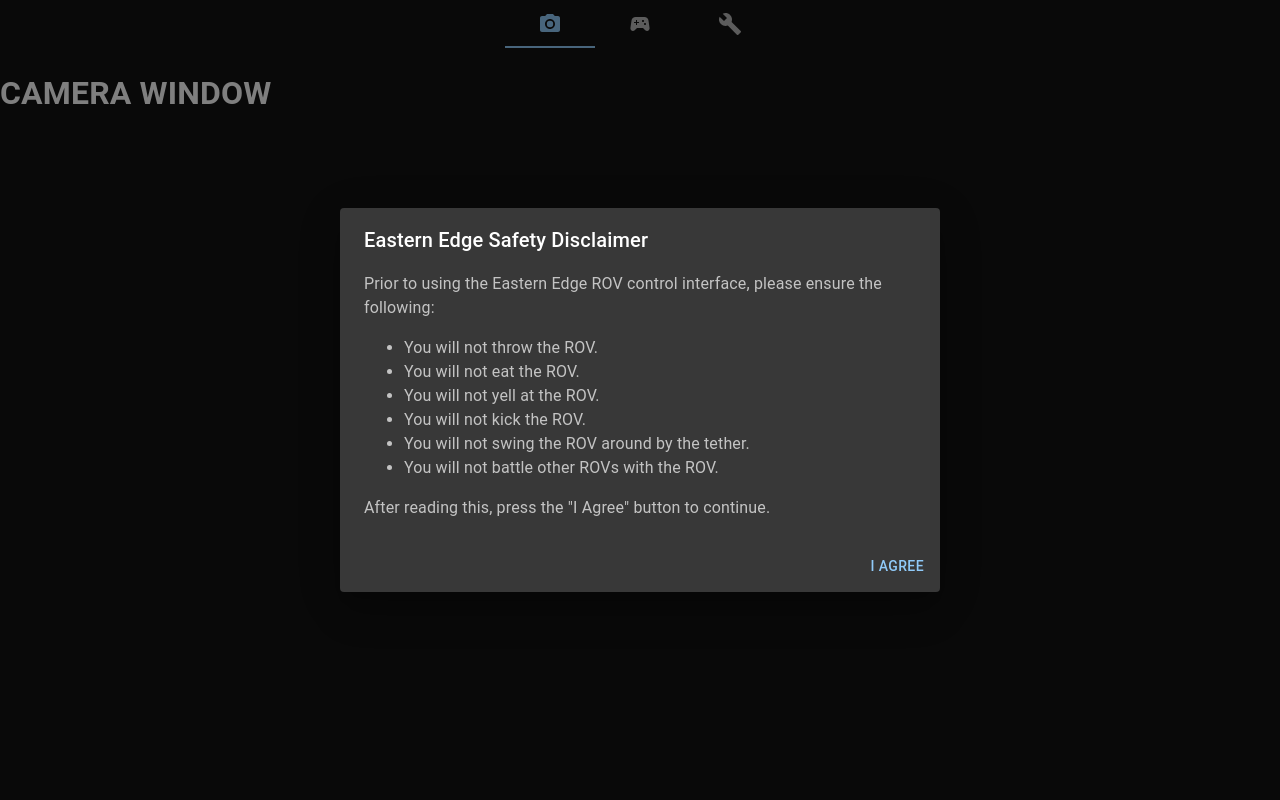
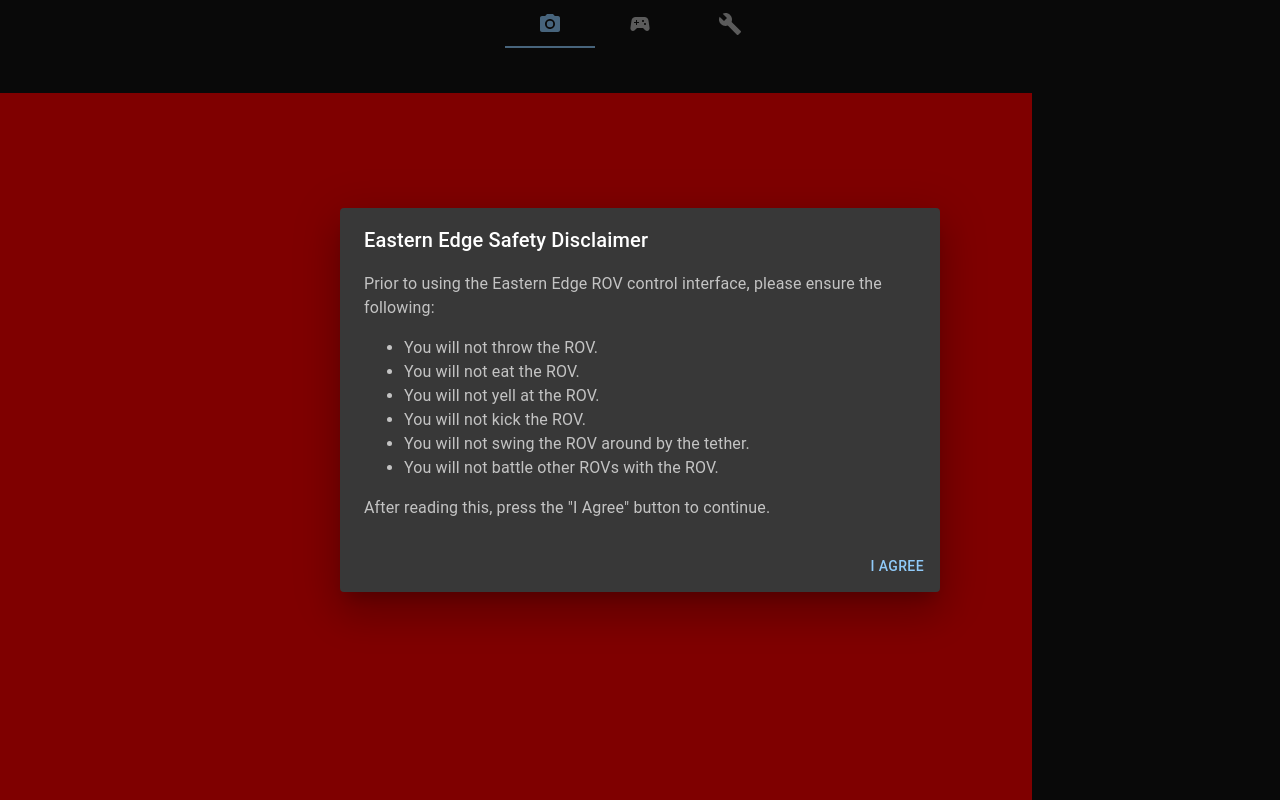
Before and after one commit to EasternEdgeRobotics/Software_2024, a React (Create React App) app in the folder GUI/: page / in a window 1280 px wide. Shown: the top 800 px of the page. Built offline with nearby package versions, Linux system fonts and the light colour scheme.

Commit message:
Added demo camera preview

```diff
--- a/GUI/public/index.html
+++ b/GUI/public/index.html
@@ -2,42 +2,17 @@
 <html lang="en">
   <head>
     <meta charset="utf-8" />
-    <link rel="icon" href="%PUBLIC_URL%/favicon.ico" />
     <meta name="viewport" content="width=device-width, initial-scale=1" />
     <meta name="theme-color" content="#000000" />
-    <meta
-      name="description"
-      content="Web site created using create-react-app"
-    />
-    <link rel="apple-touch-icon" href="%PUBLIC_URL%/logo192.png" />
-    <!--
-      manifest.json provides metadata used when your web app is installed on a
-      user's mobile device or desktop. See https://developers.google.com/web/fundamentals/web-app-manifest/
-    -->
-    <link rel="manifest" href="%PUBLIC_URL%/manifest.json" />
-    <!--
-      Notice the use of %PUBLIC_URL% in the tags above.
-      It will be replaced with the URL of the `public` folder during the build.
-      Only files inside the `public` folder can be referenced from the HTML.
-
-      Unlike "/favicon.ico" or "favicon.ico", "%PUBLIC_URL%/favicon.ico" will
-      work correctly both with client-side routing and a non-root public URL.
-      Learn how to configure a non-root public URL by running `npm run build`.
-    -->
+    <style>
+      html {
+        overflow-x: hidden
+      }
+    </style>
     <title>Eastern Edge ROV Control Interface</title>
   </head>
   <body>
     <noscript>You need to enable JavaScript to run this app.</noscript>
     <div id="root"></div>
-    <!--
-      This HTML file is a template.
-      If you open it directly in the browser, you will see an empty page.
-
-      You can add webfonts, meta tags, or analytics to this file.
-      The build step will place the bundled scripts into the <body> tag.
-
-      To begin the development, run `npm start` or `yarn start`.
-      To create a production bundle, use `npm run build` or `yarn build`.
-    -->
   </body>
 </html>
--- a/GUI/src/App.jsx
+++ b/GUI/src/App.jsx
@@ -1,6 +1,6 @@
-import { CssBaseline, ThemeProvider, createTheme, Tabs, Tab } from "@mui/material";
+import { CssBaseline, ThemeProvider, createTheme, Tabs, Tab, Grid, Box } from "@mui/material";
 import SafetyDisclaimer from "./SafetyDisclaimer";
-import React from "react";
+import React, { useEffect } from "react";
 import { CameraAlt, SportsEsports, Build } from "@mui/icons-material";
 
 const darkTheme = createTheme({
@@ -20,8 +20,19 @@ function App() {
           <Tab label=<SportsEsports /> />
           <Tab label=<Build /> />
       </Tabs>
+      <br/>
       {tabIndex === 0 && (
-        <h1>CAMERA WINDOW</h1>
+        <Box>
+          <Grid container spacing={2} style={{transform: `translateX(${(window.innerWidth - 1776)/2}px)`}}>
+            <Grid item xs margin="0">
+              <Box bgcolor="#ff0000" width="1280px" height="720px"><h1>Camera #1</h1></Box>
+            </Grid>
+            <Grid item xs margin="0">
+              <Box bgcolor="#00ff00" width="480px" height="352px"><h1>Camera #2</h1></Box>
+              <Box bgcolor="#0000ff" width="480px" height="352px" marginTop={"-6px"}><h1>Camera #3</h1></Box>
+            </Grid>
+          </Grid>
+        </Box>
       )}
       {tabIndex === 1 && (
         <h1>CONTROLLER WINDOW</h1>
```
